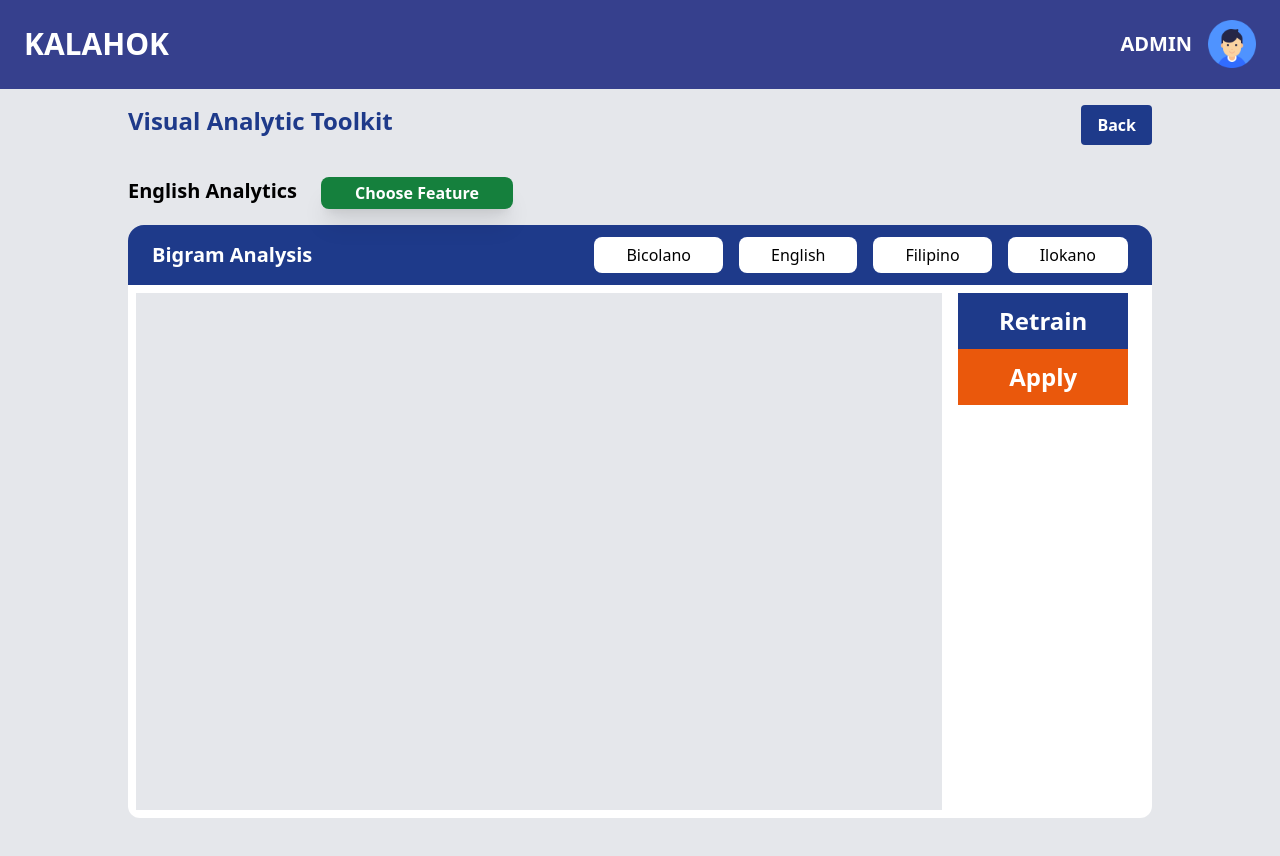
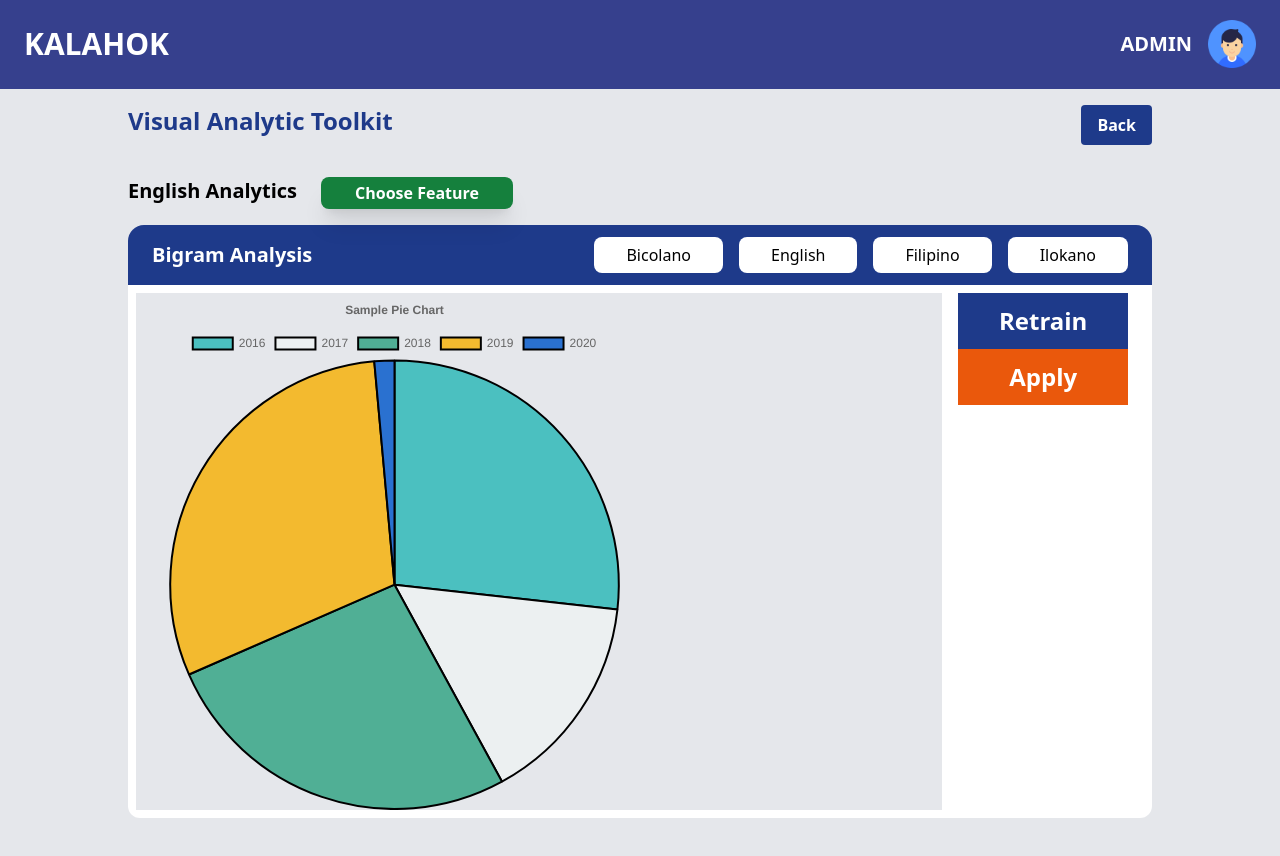
Before and after one commit to jeyyi/kahalok_nlp, a React (Create React App) app in the folder frontend/: page /bigram in a window 1280 px wide. Shown: the top 856 px of the page. Built offline with nearby package versions, Linux system fonts and the light colour scheme; the HTML template or start-up script is replaced by a standard one.

Commit message:
chart js installed and working

```diff
--- a/frontend/package.json
+++ b/frontend/package.json
@@ -6,7 +6,9 @@
     "@testing-library/jest-dom": "^5.16.5",
     "@testing-library/react": "^13.4.0",
     "@testing-library/user-event": "^13.5.0",
+    "chart.js": "^4.0.1",
     "react": "^18.2.0",
+    "react-chartjs-2": "^5.0.1",
     "react-dom": "^18.2.0",
     "react-router-dom": "^6.4.3",
     "react-scripts": "5.0.1",
--- a/frontend/public/index.html
+++ b/frontend/public/index.html
@@ -24,7 +24,7 @@
       work correctly both with client-side routing and a non-root public URL.
       Learn how to configure a non-root public URL by running `npm run build`.
     -->
-    <title>React App</title>
+    <title>Kalahok</title>
   </head>
   <body>
     <noscript>You need to enable JavaScript to run this app.</noscript>
--- a/frontend/src/Bigram.js
+++ b/frontend/src/Bigram.js
@@ -1,7 +1,29 @@
 import React from "react";
 import Header from "./components/Header";
 import Neck from "./components/Neck";
+import { Data } from "./utils/Data";
+import { Data2 } from "./utils/Data2"
+import {useState} from 'react';
+import PieChart from "./components/PieChart";
 const Bigram = () => {
+  const [chartData, setChartData] = useState({
+    labels: Data.map((data) => data.year),
+    datasets: [
+      {
+        label: "Users Gained ",
+        data: Data.map((data) => data.userGain),
+        backgroundColor: [
+          "rgba(75,192,192,1)",
+          "#ecf0f1",
+          "#50AF95",
+          "#f3ba2f",
+          "#2a71d0",
+        ],
+        borderColor: "black",
+        borderWidth: 2,
+      },
+    ],
+  });
   return (
     <div className="bg-gray-200">
       <Header></Header>
@@ -9,6 +31,7 @@ const Bigram = () => {
       <div className="px-32 h-screen">
         <div className="flex flex-row h-2/3 bg-white rounded-b-xl p-2">
           <div className="flex bg-gray-200 w-4/5 h-full">
+            <PieChart chartData = {chartData}/>
             {/* insert bigram image here */}
           </div>
           <div className="flex flex-col w-1/5 px-4">
--- a/frontend/src/Thematic.js
+++ b/frontend/src/Thematic.js
@@ -8,10 +8,20 @@ const Thematic = () => {
       <Header></Header>
       <Neck tempTitle={"Thematic Analysis"}></Neck>
       <div className="px-32 h-screen">
-        <div className="flex flex-row h-2/3 bg-white rounded-b-xl p-2"></div>
+        <div className="flex flex-row h-2/3 bg-white rounded-b-xl p-2 space-x-4">
+          <div className="flex flex-row w-4/5 bg-white rounded-2xl">
+          </div>
+          <div className="flex flex-col h-full w-1/5 bg-gray-200">
+            <div className="items-center h-1/6">
+              <div className="flex items-center justify-center h-3/4 bg-blue-900">
+                <p className="text-2xl font-bold text-white">Filter</p>
+              </div>
+            </div>
+          </div>
+        </div>
       </div>
     </div>
   );
-}
+};
 
 export default Thematic;
--- a/frontend/src/components/Card.js
+++ b/frontend/src/components/Card.js
@@ -1,24 +1,14 @@
 import React from "react";
-
+import 'chart.js/auto';
 const Card = () => {
   return (
     <div class="max-w-full rounded-lg overflow-hidden shadow-lg h-64 min-h-full bg-white">
-      <div class="px-6 py-4">
-        <div class="font-bold text-xl mb-2">CARD</div>
-        <p class="text-gray-700 text-base">
-
-        </p>
+      <div class="px-6 pt-4">
+        <div class="font-bold text-xl">CARD</div>
+        <p class="text-gray-700 text-base"></p>
       </div>
-      <div class="px-6 pt-4 pb-2">
-        <span class="inline-block bg-gray-200 rounded-full px-3 py-1 text-sm font-semibold text-gray-700 mr-2 mb-2">
-          #photography
-        </span>
-        <span class="inline-block bg-gray-200 rounded-full px-3 py-1 text-sm font-semibold text-gray-700 mr-2 mb-2">
-          #travel
-        </span>
-        <span class="inline-block bg-gray-200 rounded-full px-3 py-1 text-sm font-semibold text-gray-700 mr-2 mb-2">
-          #winter
-        </span>
+      <div class="px-6 pt-2 max-h-full max-w-full">
+          <h1>Sample data blablablablablablablabla</h1>
       </div>
     </div>
   );
--- a/frontend/src/components/Modal.js
+++ b/frontend/src/components/Modal.js
@@ -19,7 +19,7 @@ const Modal = () => {
               <div className="border-0 rounded-lg shadow-lg relative flex flex-col w-auto bg-[#36408d] outline-none focus:outline-none">
                 <div className="flex items-start justify-between pt-8 pb-0 pl-8 pr-8 rounded-t ">
                   <div className="space-y-1.5">
-                    <h3 className="text-2xl font=semibold text-white">
+                    <h3 className="text-2xl font-bold text-white">
                       Choose Feature
                     </h3>
                     <p className="text-white">Sample Description</p>
--- /dev/null
+++ b/frontend/src/components/PieChart.js
@@ -0,0 +1,29 @@
+// src/components/PieChart.js
+import { Legend } from "chart.js";
+import React from "react";
+import { Pie } from "react-chartjs-2";
+
+function PieChart({ chartData }) {
+  return (
+    <div className="chart-container min-h-full min-w-full">
+      <Pie
+        data={chartData}
+        options={{
+          plugins: {
+            title: {
+              display: true,
+              text: "Sample Pie Chart"
+            },
+            legend: {
+                display: true,
+                labels : {
+                    usePointStyle: false,
+                }
+            }
+          }
+        }}
+      />
+    </div>
+  );
+}
+export default PieChart;
--- /dev/null
+++ b/frontend/src/utils/Data.js
@@ -0,0 +1,32 @@
+export const Data = [
+    {
+      id: 1,
+      year: 2016,
+      userGain: 80000,
+      userLost: 823
+    },
+    {
+      id: 2,
+      year: 2017,
+      userGain: 45677,
+      userLost: 345
+    },
+    {
+      id: 3,
+      year: 2018,
+      userGain: 78888,
+      userLost: 555
+    },
+    {
+      id: 4,
+      year: 2019,
+      userGain: 90000,
+      userLost: 4555
+    },
+    {
+      id: 5,
+      year: 2020,
+      userGain: 4300,
+      userLost: 234
+    }
+  ];
--- /dev/null
+++ b/frontend/src/utils/Data2.js
@@ -0,0 +1,32 @@
+export const Data2 = [
+    {
+      id: 1,
+      year: 2016,
+      userGain: 50000,
+      userLost: 650
+    },
+    {
+      id: 2,
+      year: 2017,
+      userGain: 20199,
+      userLost: 1093
+    },
+    {
+      id: 3,
+      year: 2018,
+      userGain: 10503,
+      userLost: 402
+    },
+    {
+      id: 4,
+      year: 2019,
+      userGain: 9081,
+      userLost: 310
+    },
+    {
+      id: 5,
+      year: 2020,
+      userGain: 4300,
+      userLost: 234
+    }
+  ];
```
Also changed, not shown: 1 other file (tests, documents, lock files or other folders).
